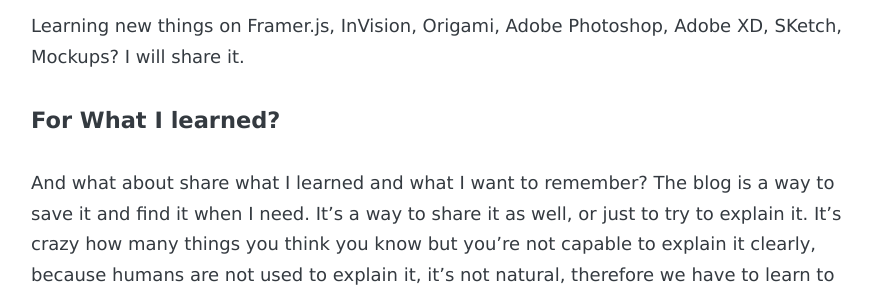
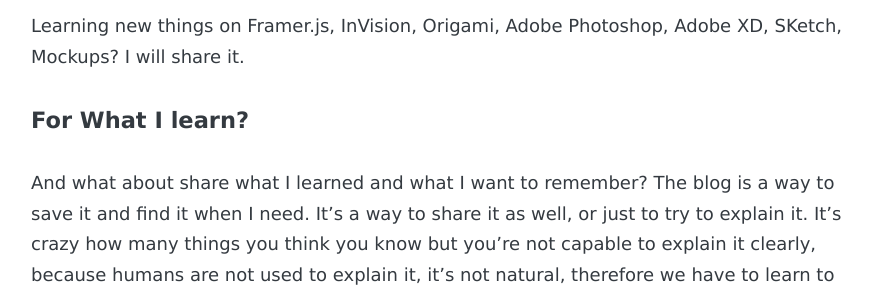
Before and after one commit to stabla/Blog, a Jekyll site: the page built from _posts/2017-11-02-Why-a-blog.md, in a window 1280 px wide and 900 px high, scrolled down 1272 px. Shown: the part 153-449 px from the top of the window, without its empty margins (195-1068 px from the left). Built offline with Jekyll 4.4.1, drawn with Linux system fonts in a browser that asks for light colours; nearby versions of some CDN libraries; some web fonts are replaced; comment, search, counter and statistics services are not loaded.

Commit message:
Update 2017-11-02-Why-a-blog.md

```diff
--- a/_posts/2017-11-02-Why-a-blog.md
+++ b/_posts/2017-11-02-Why-a-blog.md
@@ -19,7 +19,7 @@
 #### For Design
 Learning new things on Framer.js, InVision, Origami, Adobe Photoshop, Adobe XD, SKetch, Mockups? I will share it.
 
-#### For What I learned?
+#### For What I learn?
 And what about share what I learned and what I want to remember? The blog is a way to save it and find it when I need. It's a way to share it as well, or just to try to explain it. It's crazy how many things you think you know but you're not capable to explain it clearly, because humans are not used to explain it, it's not natural, therefore we have to learn to explain things to others.
 
 #### For Whatever I want.
```
